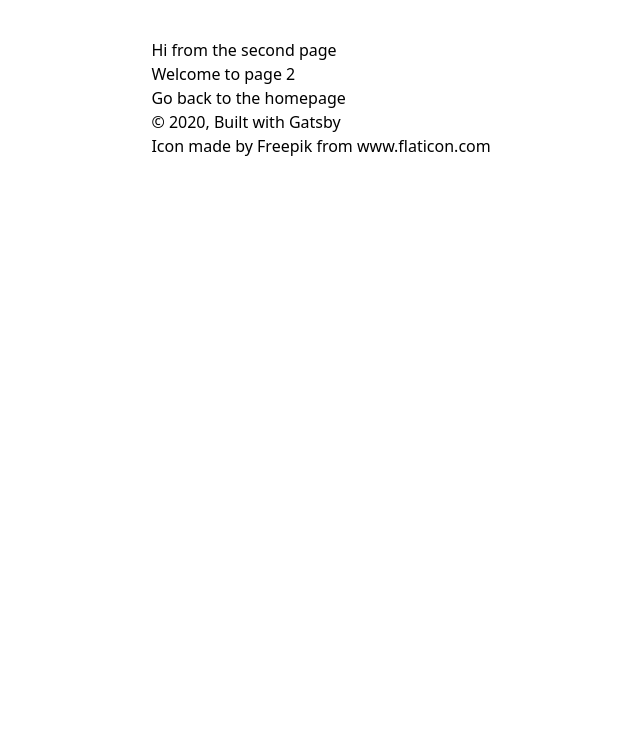
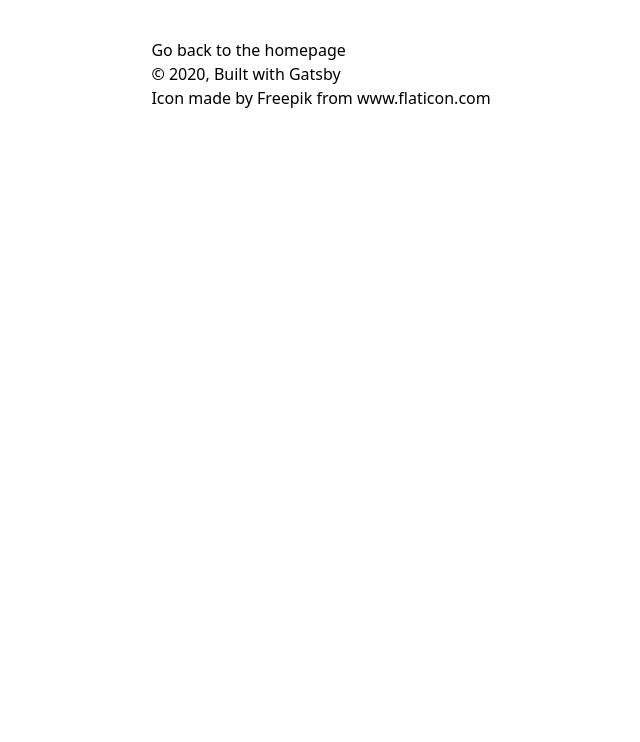
Before and after one commit to BebopVinh/charity-finder, a Gatsby site: page /page-2 in a window 1280 px wide. Shown: the part 58-800 px from the top of the page, without its empty margins (26-666 px from the left). Built offline with nearby package versions, Linux system fonts and the light colour scheme; Gatsby itself is replaced by a stand-in of ours.

Commit message:
Remove some boilerplate code

```diff
--- a/src/pages/page-2.js
+++ b/src/pages/page-2.js
@@ -7,9 +7,9 @@ import SEO from "../components/seo"
 const SecondPage = () => (
   <Layout>
     <SEO title="Page two" />
-    <h1>Hi from the second page</h1>
-    <p>Welcome to page 2</p>
     <Link to="/">Go back to the homepage</Link>
+
+    <div></div>
   </Layout>
 )
 
```
